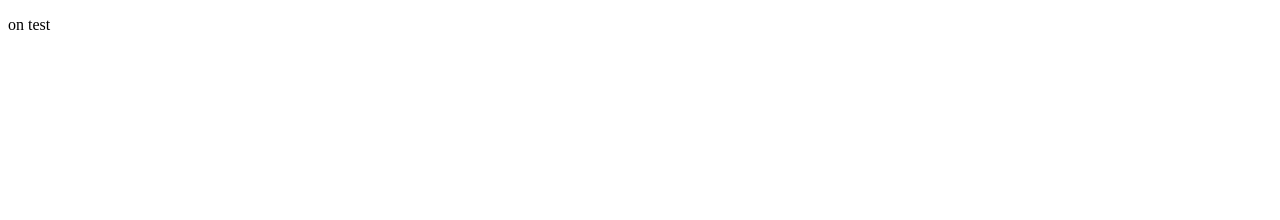
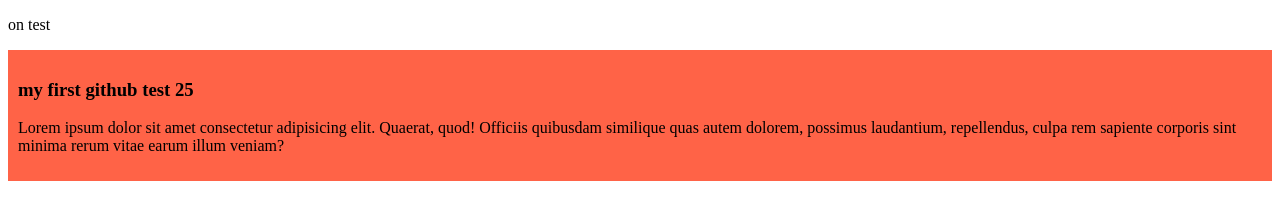
Before and after one commit to yasinkor5/My-simple-web, a plain HTML site: page My-simple-web/index.html in a window 1280 px wide. Drawn offline with Linux system fonts and the light colour scheme.

Commit message:
added the first add

```diff
--- /dev/null
+++ b/My-simple-web/blog.css
@@ -0,0 +1,4 @@
+div{
+    background-color: tomato;
+    padding: 10px;
+}
--- a/My-simple-web/index.html
+++ b/My-simple-web/index.html
@@ -4,10 +4,18 @@
         <meta charset="UTF-8">
         <meta name="viewport" content="width=device-width, initial-scale=1.0">
         <title>My Simple Web Page</title>
-
-
+        <link rel="stylesheet" href="blog.css">
     </head>
     <body>
         <p>on test</p>
+        <div>
+            <h3>my first github test 25</h3>
+            <p>Lorem ipsum dolor sit amet consectetur adipisicing elit. Quaerat, quod!
+                Officiis quibusdam similique quas autem dolorem,
+                 possimus laudantium, repellendus,
+                culpa rem sapiente corporis sint minima rerum
+                vitae earum illum veniam?</p>
+
+        </div>
     </body>
 </html>
```
